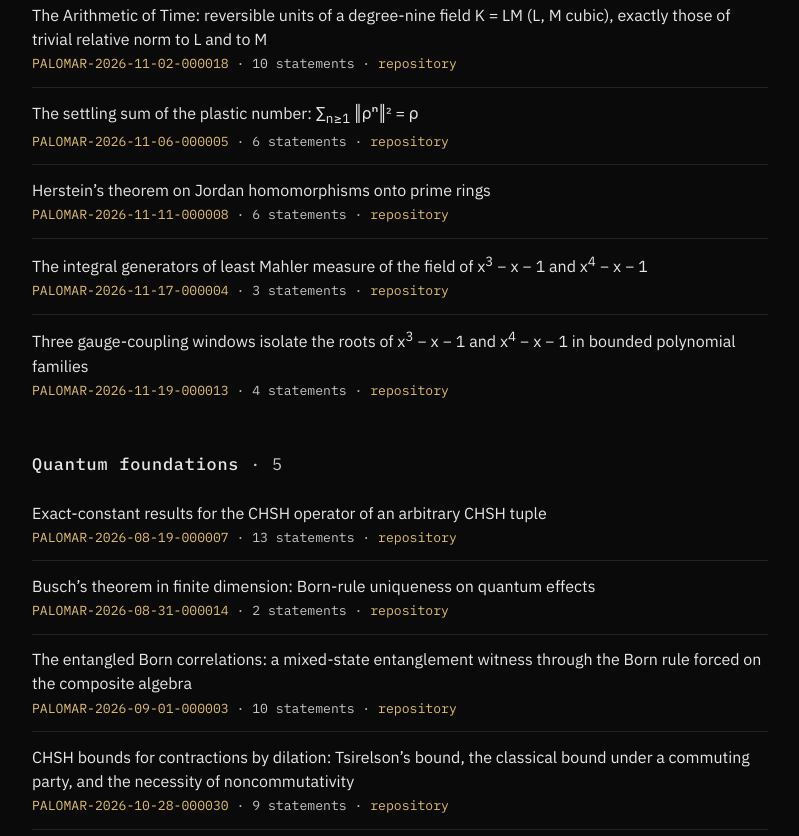
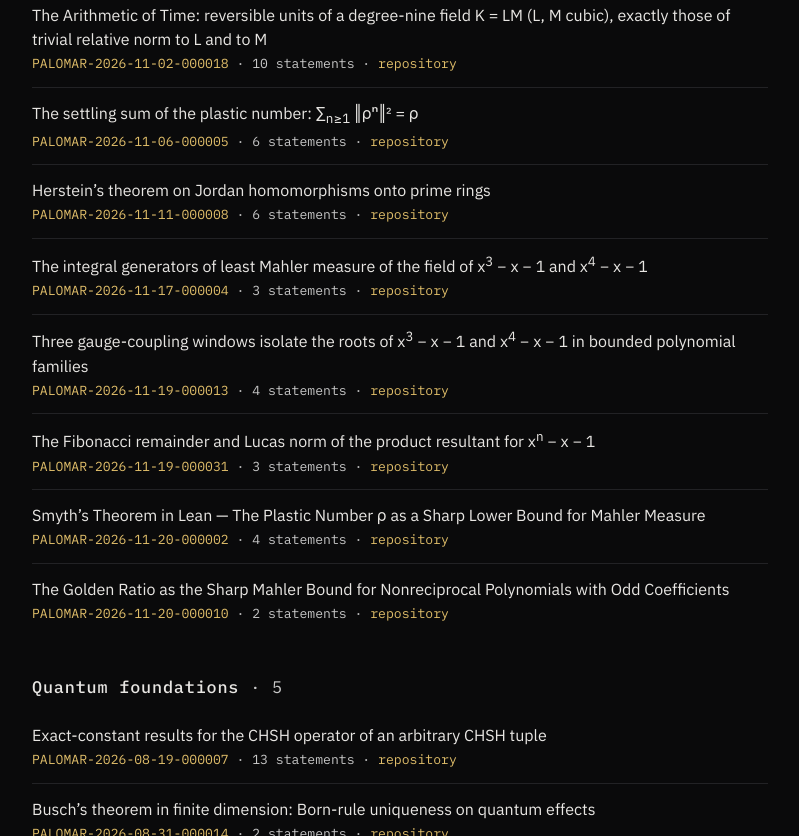
Before and after one commit to stalex444/baryonix.com, a plain HTML site: page index.html in a window 1280 px wide. Shown: the part 3186-4022 px from the top of the page, without its empty margins (240-1039 px from the left). Drawn offline with Linux system fonts and the light colour scheme.

Commit message:
Three new Palomar entries (thirty-two)

```diff
--- a/index.html
+++ b/index.html
@@ -694,14 +694,14 @@
                 </div>
                 <div class="research-area">
                     <h3>Machine-Verified Mathematics</h3>
-                    <p>Every theorem checked by the Lean 4 proof kernel, then registered at the <a href="https://palomar-registry.org" target="_blank" rel="noopener">Palomar registry</a> after the registry&#8217;s mechanical verification (Lean&#8217;s kernel and independent kernels) succeeded and its automated review found no blocking problem &#8212; twenty-nine entries to date, from the arithmetic of the Pisot boundary to the Lie-algebra generation and stabilizer theorems behind the gravity derivation, the least physical dimension of an inflation-symmetric model set, and the classification of the conformal Killing fields of flat space in dimension three and higher (November 2026). <a href="#formalizations">The registered entries, with registry IDs and pinned commits &#8594;</a></p>
+                    <p>Every theorem checked by the Lean 4 proof kernel, then registered at the <a href="https://palomar-registry.org" target="_blank" rel="noopener">Palomar registry</a> after the registry&#8217;s mechanical verification (Lean&#8217;s kernel and independent kernels) succeeded and its automated review found no blocking problem &#8212; thirty-two entries to date, from the arithmetic of the Pisot boundary to the Lie-algebra generation and stabilizer theorems behind the gravity derivation, the least physical dimension of an inflation-symmetric model set, and the classification of the conformal Killing fields of flat space in dimension three and higher (November 2026). <a href="#formalizations">The registered entries, with registry IDs and pinned commits &#8594;</a></p>
                 </div>
             </div>
         </section>
 
         <section id="formalizations">
             <div class="section-label">Registered Formalizations</div>
-            <p>Each entry below was checked by the Lean 4 proof kernel and registered at the <a href="https://palomar-registry.org" target="_blank" rel="noopener">Palomar registry</a> once the registry&#8217;s mechanical verification (Lean&#8217;s kernel and independent kernels) succeeded and its automated review found no blocking problem &#8212; twenty-nine entries to date. Each links to its public registry record (with the number of compared statements) and to its repository at the registered commit.</p>
+            <p>Each entry below was checked by the Lean 4 proof kernel and registered at the <a href="https://palomar-registry.org" target="_blank" rel="noopener">Palomar registry</a> once the registry&#8217;s mechanical verification (Lean&#8217;s kernel and independent kernels) succeeded and its automated review found no blocking problem &#8212; thirty-two entries to date. Each links to its public registry record (with the number of compared statements) and to its repository at the registered commit.</p>
 
             <div class="entry-group">
                 <h3>Number theory and algebra <span class="entry-count">&#183; 13</span></h3>
@@ -760,6 +760,18 @@
                 <div class="entry">
                     <p class="entry-title">Three gauge-coupling windows isolate the roots of x<sup>3</sup> &#8722; x &#8722; 1 and x<sup>4</sup> &#8722; x &#8722; 1 in bounded polynomial families</p>
                     <p class="entry-meta"><a href="https://palomar-registry.org/entry.html?id=PALOMAR-2026-11-19-000013" target="_blank" rel="noopener">PALOMAR-2026-11-19-000013</a> &#183; 4 statements &#183; <a href="https://github.com/stalex444/pdt-arithmetic-classification/tree/96ec711a1dc10a81ede064976f1fd19a9a94690f" target="_blank" rel="noopener">repository</a></p>
+                </div>
+                <div class="entry">
+                    <p class="entry-title">The Fibonacci remainder and Lucas norm of the product resultant for x<sup>n</sup> &#8722; x &#8722; 1</p>
+                    <p class="entry-meta"><a href="https://palomar-registry.org/entry.html?id=PALOMAR-2026-11-19-000031" target="_blank" rel="noopener">PALOMAR-2026-11-19-000031</a> &#183; 3 statements &#183; <a href="https://github.com/stalex444/fibonacci-lucas-resultant/tree/6eb7af0e0423bebf7f671a362c2571404232cff4" target="_blank" rel="noopener">repository</a></p>
+                </div>
+                <div class="entry">
+                    <p class="entry-title">Smyth&#8217;s Theorem in Lean &#8212; The Plastic Number &#961; as a Sharp Lower Bound for Mahler Measure</p>
+                    <p class="entry-meta"><a href="https://palomar-registry.org/entry.html?id=PALOMAR-2026-11-20-000002" target="_blank" rel="noopener">PALOMAR-2026-11-20-000002</a> &#183; 4 statements &#183; <a href="https://github.com/stalex444/smyth-mahler-bound-rho/tree/41bc4f35be759b02602e2884bf70307d95b9e1c3" target="_blank" rel="noopener">repository</a></p>
+                </div>
+                <div class="entry">
+                    <p class="entry-title">The Golden Ratio as the Sharp Mahler Bound for Nonreciprocal Polynomials with Odd Coefficients</p>
+                    <p class="entry-meta"><a href="https://palomar-registry.org/entry.html?id=PALOMAR-2026-11-20-000010" target="_blank" rel="noopener">PALOMAR-2026-11-20-000010</a> &#183; 2 statements &#183; <a href="https://github.com/stalex444/golden-mahler-bound-odd/tree/a433fcc7d66394587f5d66347178dbe172a1e787" target="_blank" rel="noopener">repository</a></p>
                 </div>
             </div>
 
```
